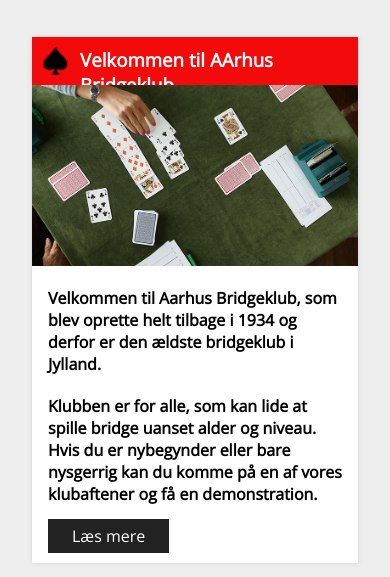
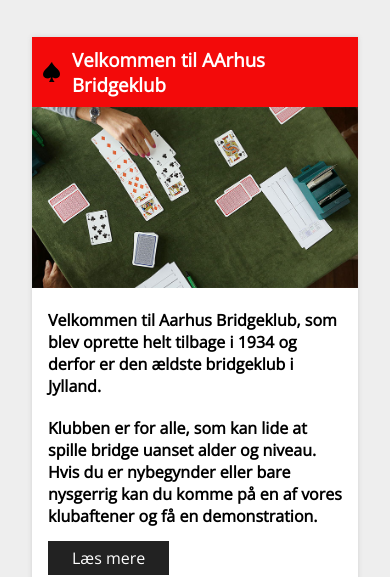
Before and after one commit to patr543a/EksamenV2, a plain HTML site: page index.html in a window 390 px wide. Shown: the part 289-866 px from the top of the page. Drawn offline with nearby package versions, Linux system fonts and the light colour scheme.

Commit message:
Fixed article title on mobile

```diff
--- a/css/index/main.css
+++ b/css/index/main.css
@@ -83,7 +83,7 @@ main > .wrapper {
     display: flex;
     padding: 10px;
     gap: 10px;
-    height: 48px;
+    min-height: 48px;
     color: var(--white);
 }
 
```
